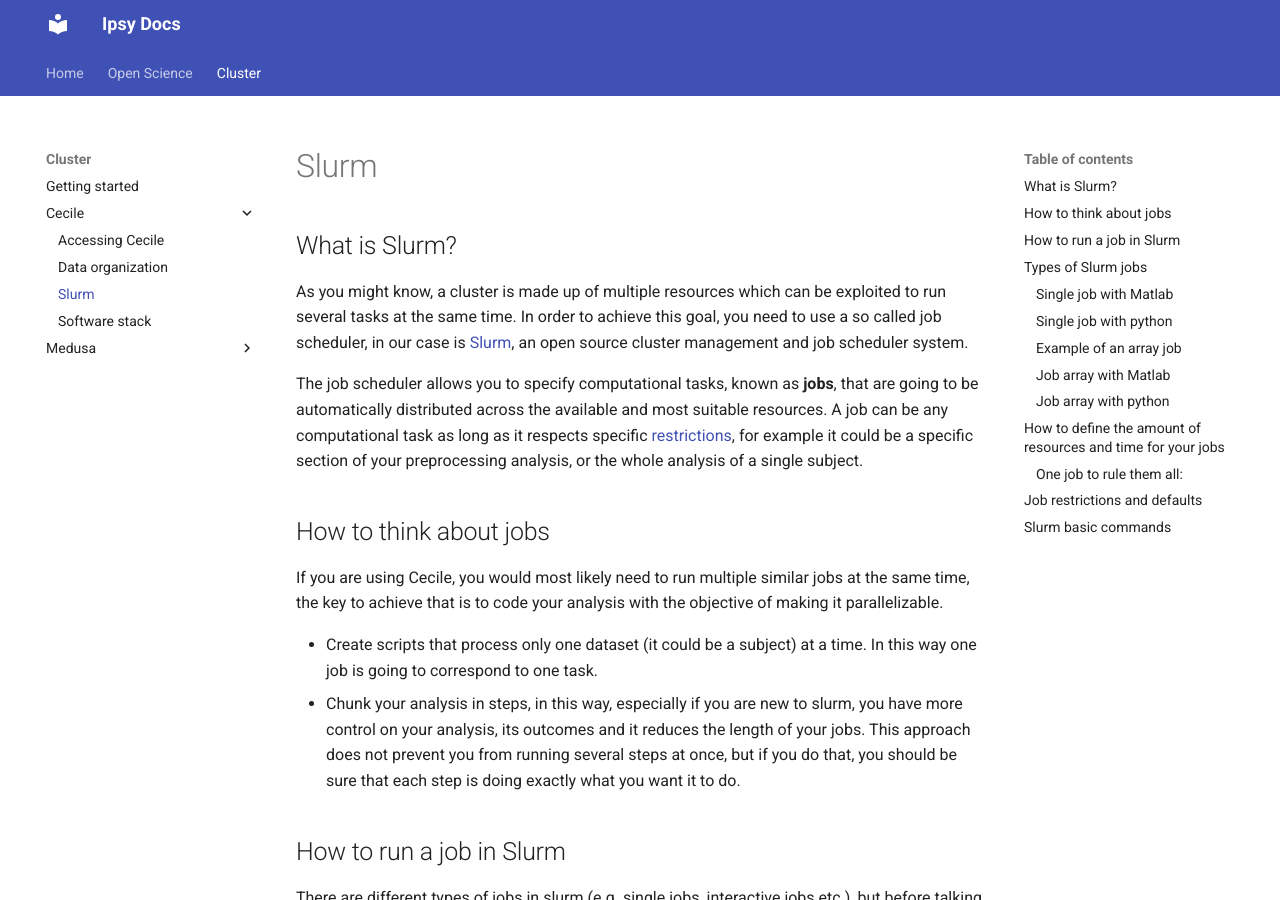
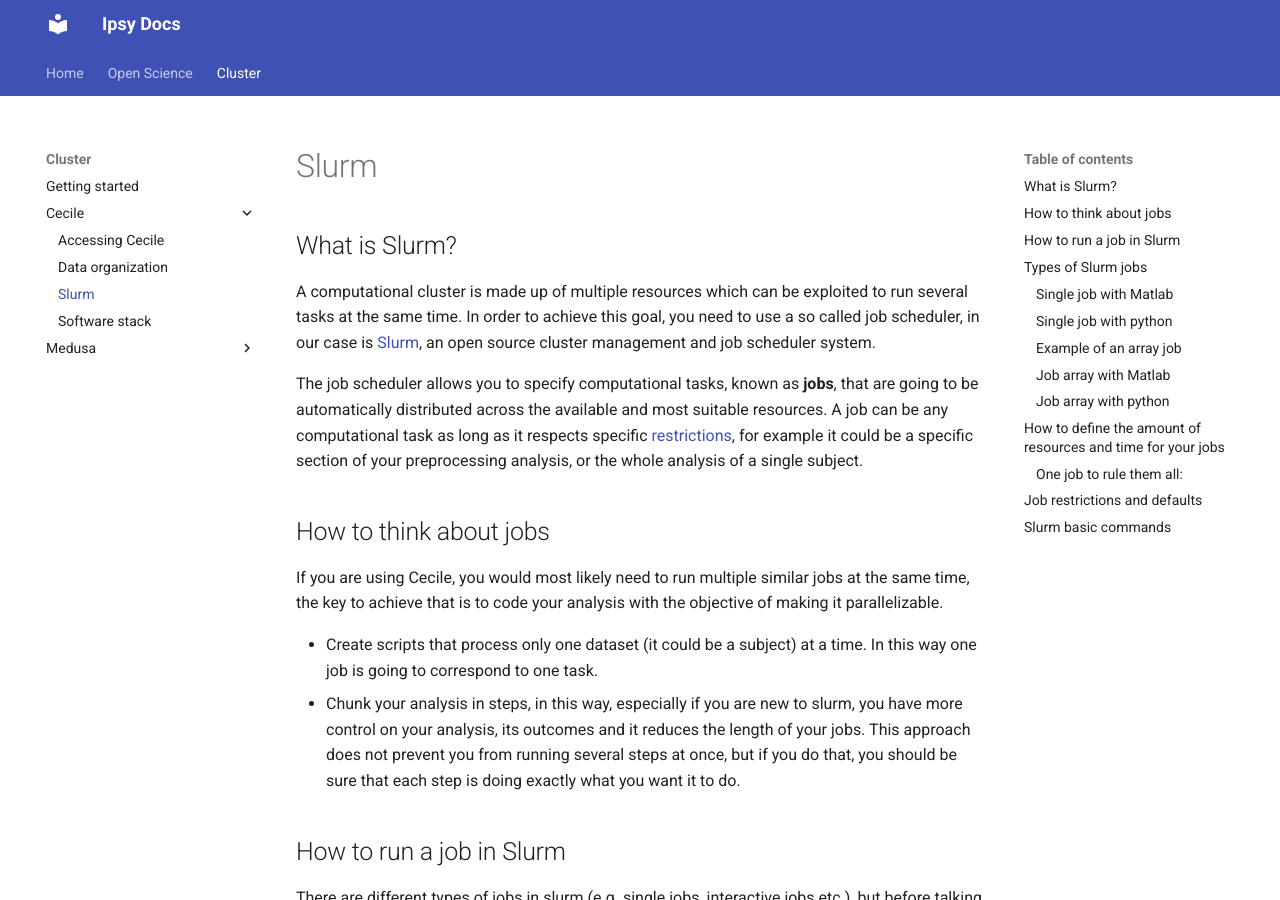
Before and after one commit to pvavra/temp-ipsy, an MkDocs documentation site: the page built from docs/cluster/cecile/slurm.md, in a window 1280 px wide and 900 px high. Built offline with MkDocs 1.6.1 and Material for MkDocs 9.7.7, drawn with Linux system fonts in a browser that asks for light colours.

Commit message:
Fix introduction

```diff
--- a/docs/cluster/cecile/slurm.md
+++ b/docs/cluster/cecile/slurm.md
@@ -1,6 +1,6 @@
 ## What is Slurm?
 
-As you might know, a cluster is made up of multiple resources which can be exploited to run several tasks at the same time. In order to achieve this goal, you need to use a so called job scheduler, in our case is [Slurm](https://slurm.schedmd.com/quickstart.html), an open source cluster management and job scheduler system.
+A computational cluster is made up of multiple resources which can be exploited to run several tasks at the same time. In order to achieve this goal, you need to use a so called job scheduler, in our case is [Slurm](https://slurm.schedmd.com/quickstart.html), an open source cluster management and job scheduler system.
 
 The job scheduler allows you to specify computational tasks, known as **jobs**, that are going to be automatically distributed across the available and most suitable resources. A job can be any computational task as long as it respects specific [restrictions], for example it could be a specific section of your preprocessing analysis, or the whole analysis of a single subject.
 
```
